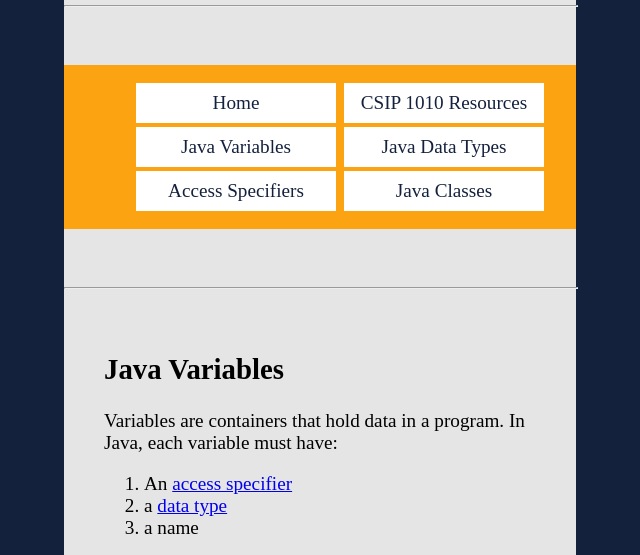
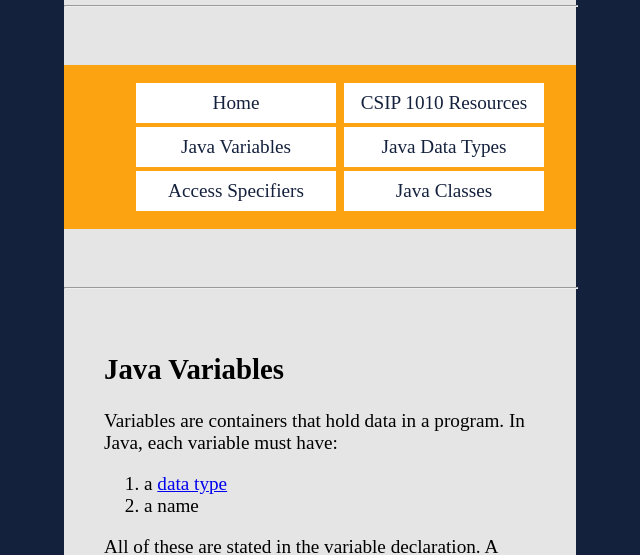
Before and after one commit to rmfadlalla/web1300, a plain HTML site: page html5_and_css/variables.html in a window 1280 px wide. Shown: the part 189-744 px from the top of the page, without its empty margins (320-960 px from the left). Drawn offline with Linux system fonts and the light colour scheme.

Commit message:
Update variables.html

```diff
--- a/html5_and_css/variables.html
+++ b/html5_and_css/variables.html
@@ -30,7 +30,7 @@
             <h2>Java Variables</h2>
             <p>Variables are containers that hold data in a program. In Java, each variable must have:</p>
             <ol>
-                <li>An <a href="access_specifiers.html">access specifier</a></li>
+                <!--<li>An <a href="access_specifiers.html">access specifier</a></li>-->
                 <li>a <a href="data_types.html">data type</a></li>
                 <li>a name</li>
             </ol>
```
